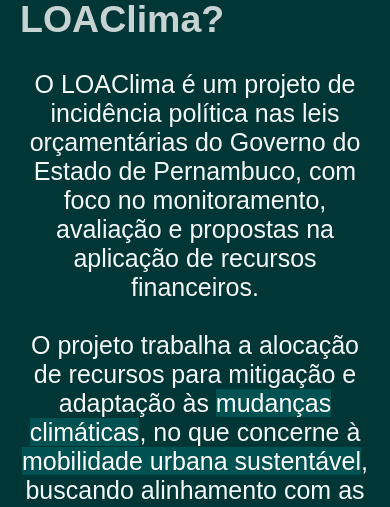
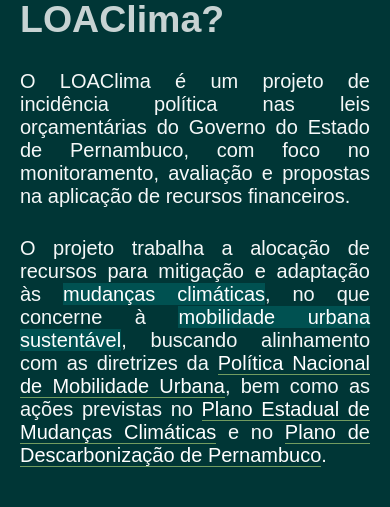
Before and after one commit to Ameciclo/raio, a React (Create React App) app: page / in a window 390 px wide. Shown: the part 1049-1556 px from the top of the page. Built offline with nearby package versions, Linux system fonts and the light colour scheme.

Commit message:
fix: text about font size and align | Cover logo without opacity

```diff
--- a/src/styles/app.css
+++ b/src/styles/app.css
@@ -258,7 +258,7 @@
 }
 
 .Clima-title {
-  color: #008888;
+  color: #008080;
 }
 
 .LOA-title {
@@ -1244,8 +1244,8 @@
   }
 
   .home-text-about p {
-    max-width: 1300px;
-    color: #f5f8f8;
+    text-align: justify;
+    font-size: 20px;
   }
 
   .faq-card {
```
